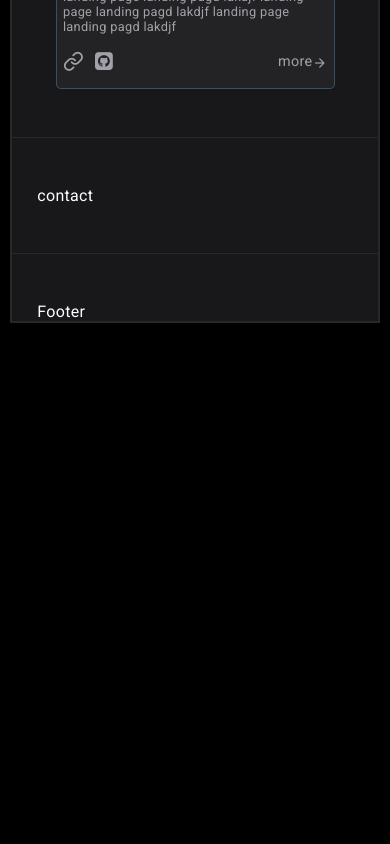
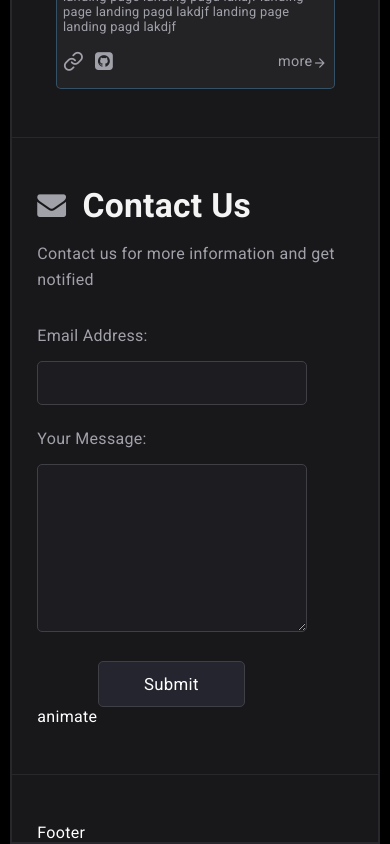
Before and after one commit to AhmedAlariqi97/my-portfolio, a React (Vite) app: page / in a window 390 px wide. Shown: the part 3266-4110 px from the top of the page. Before the commit the page ends 3589 px from the top, so only its background shows below. Built offline with nearby package versions, Linux system fonts and the light colour scheme.

Commit message:
add contact us section

```diff
--- a/src/components/4-contact/Contact.jsx
+++ b/src/components/4-contact/Contact.jsx
@@ -1,8 +1,38 @@
-import React from 'react'
+import './contact.css'
 
 const Contact = () => {
   return (
-    <div>contact</div>
+    <section className='contact-us'>
+      <div className='head'>
+        <h2 className='title'>
+          <span className='icon-envelope'></span>
+          Contact Us
+        </h2>
+        <p className='sub-title'>
+          Contact us for more information and get notified
+        </p>
+      </div>
+      <div className='body flex'>
+        <div className='left-section'>
+          <form className='form'>
+           <div className='flex'>
+            <label htmlFor='email'>Email Address:</label>
+            <input required type='email' name='' id='email' />
+           </div>
+
+           <div className='flex' style={{marginTop: "24px"}}>
+            <label htmlFor='message'>Your Message:</label>
+            <textarea required name='' id='message'></textarea>
+           </div>
+
+            <button type='submit' className='submit'>Submit</button>
+          </form>
+        </div>
+        <div className='right-section animation'>
+            animate
+        </div>
+      </div>
+    </section>
   )
 }
 
--- a/src/components/4-contact/contact.css
+++ b/src/components/4-contact/contact.css
@@ -0,0 +1,111 @@
+/* ===========================================
+content file
+==============================================
+
+1.Left Section Main Design
+2.Right Section Main Design
+3.Responsive (media query) */
+
+section.contact-us .head .icon-envelope {
+    color: var(--subtitle);
+    margin-right: 1rem;
+    font-size: 1.8rem;
+}
+section.contact-us .head .title {
+    font-size: 2.1rem;
+    color: var(--title);
+    margin-bottom: 1rem;
+}
+section.contact-us .head .sub-title {
+    color: var(--subtitle);
+    margin-bottom: 2rem;
+    line-height: 1.65rem;
+}
+section.contact-us .body label {
+    color: var(--subtitle);
+}
+section.contact-us .body .form #email,
+section.contact-us .body .form #message {
+    all: unset;
+    background-color: rgba(63, 63, 70, .15);
+    border: 1px solid rgb(63, 63, 70);
+    width: 16rem;
+    padding: .5rem 1rem;
+    margin-left: 1rem;
+    border-radius: 5px;
+    transition: .4s;
+    font-size: 1.1rem;
+}
+section.contact-us .body .form #email:focus,
+section.contact-us .body .form #message:focus {
+   border: 1px solid rgb(45, 212, 191);
+}
+section.contact-us .body .form #email:hover,
+section.contact-us .body .form #message:hover {
+   border: 1px solid rgb(45, 212, 191);
+}
+section.contact-us .body .form #message {
+    min-height: 9rem;
+    resize: vertical;
+}
+section.contact-us .body .submit {
+    background-color: rgba(36, 37, 46, 1);
+    padding: .75rem 2rem;
+    text-align: center;
+    font-size: 1.05rem;
+    text-transform: capitalize;
+    border-radius: 5px;
+    transition: .4s;
+    margin-top: 1.8rem;
+    border: 1px solid rgb(63, 63, 70);
+}
+section.contact-us .body .submit:hover {
+    scale: .97;
+}
+
+/* ===========================================
+1.Left Section Main Desigh
+==============================================*/
+
+
+
+
+/* ===========================================
+2.Right Section Main Desigh
+==============================================*/
+
+
+
+
+
+/* ===========================================
+3.Responsive (media query)
+==============================================*/
+@media (max-width: 650px) {
+    section.contact-us .body {
+        display: block;
+    }
+    section.contact-us .body .form {
+        display: flex;
+        flex-direction: column;
+        width: 85%;
+        /* margin-left: auto;
+        margin-right: auto; */
+    }
+    section.contact-us .body .form div.flex {
+        flex-direction: column;
+        align-items: start;
+    }
+    section.contact-us .body .form #email,
+    section.contact-us .body .form #message {
+        width: 100%;
+        margin-left: 0;
+        padding: .7rem 0;
+        margin-top: 1rem;
+    }
+    section.contact-us .body .submit {
+        width: 30%;
+        align-self: center;
+    }
+
+}
```
